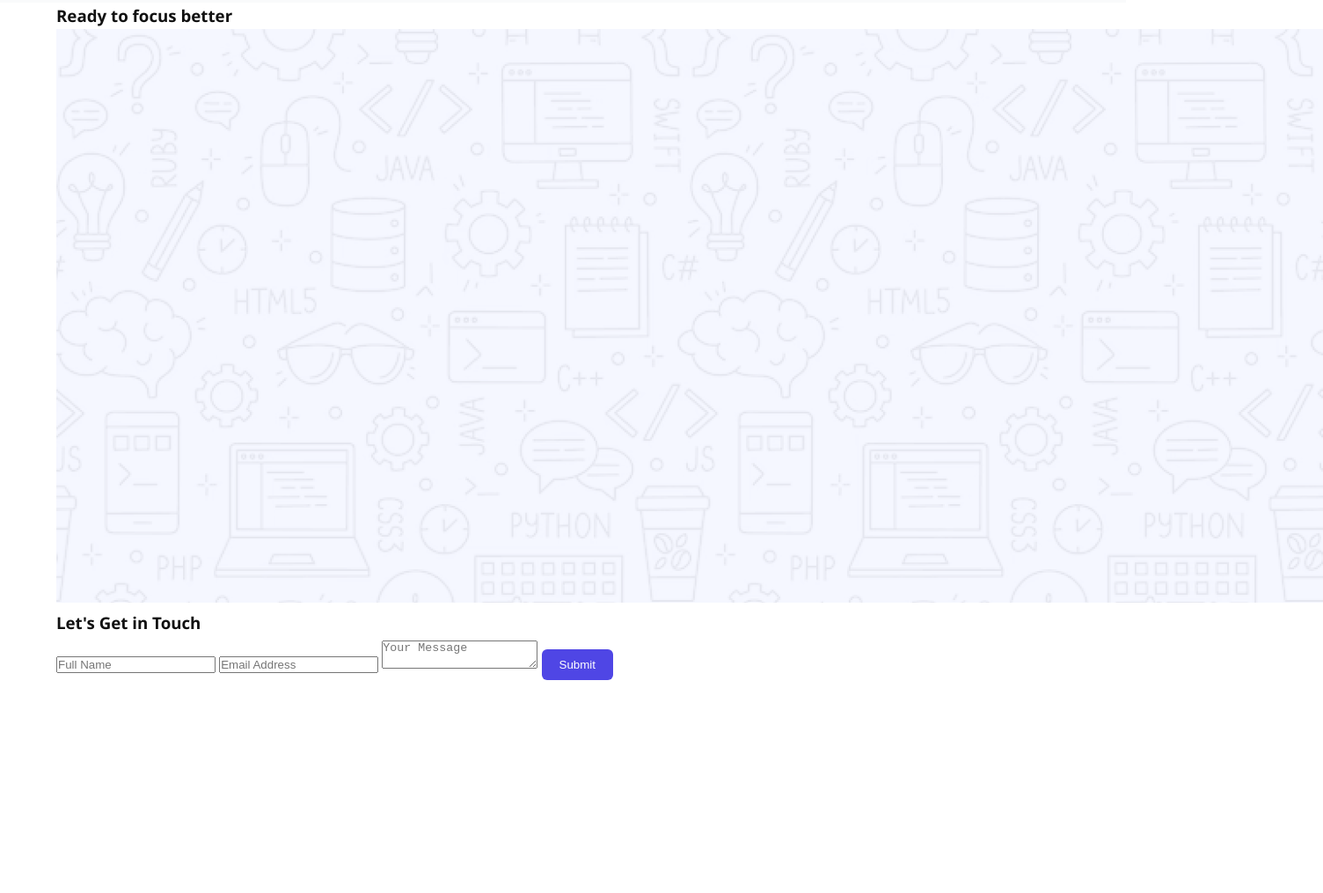
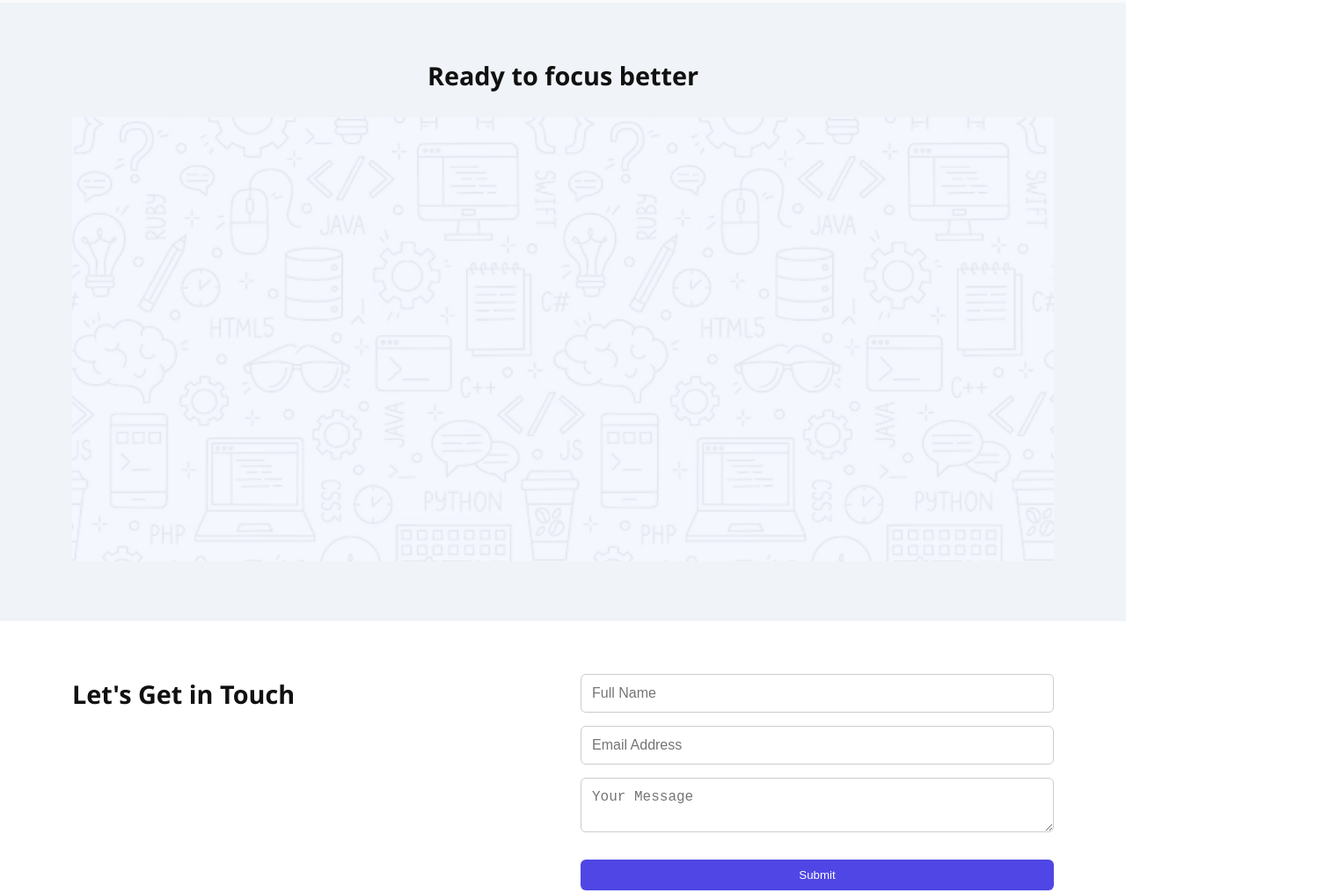
Before and after one commit to lamifaharia/phero1, a plain HTML site: page index.html in a window 1280 px wide. Shown: the part 873-1888 px from the top of the page at 88% size, 1504 px wide, since content can reach past the window. Before the commit the page ends 1646 px from the top, so only its background shows below. Drawn offline with Linux system fonts and the light colour scheme; files that its build step writes are made by us from their sources.

Commit message:
added some css features

```diff
--- a/styles/style.css
+++ b/styles/style.css
@@ -124,3 +124,59 @@ header {
   box-shadow: 0 2px 8px rgba(0,0,0,0.1);
   border-radius: 8px;
 }
+/* Feature Section */
+.feature {
+  padding: 60px 20px;
+  background-color: #f0f4f8;
+  text-align: center;
+}
+
+.feature h3 {
+  font-size: 1.8rem;
+  margin-bottom: 1.5rem;
+}
+
+.feature-img {
+  max-width: 100%;
+  height: auto;
+}
+
+/* Contact Section */
+.contact {
+  padding: 60px 20px;
+  background: #fff;
+}
+
+.contact-grid {
+  display: flex;
+  flex-wrap: wrap;
+  gap: 40px;
+  align-items: flex-start;
+}
+
+.contact-text {
+  flex: 1;
+  min-width: 250px;
+}
+
+.contact-text h3 {
+  font-size: 1.8rem;
+}
+
+.contact-form {
+  flex: 1;
+  min-width: 250px;
+  display: flex;
+  flex-direction: column;
+  gap: 15px;
+}
+
+.contact-form input,
+.contact-form textarea {
+  padding: 12px;
+  border: 1px solid #ccc;
+  border-radius: 6px;
+  font-size: 1rem;
+  width: 100%;
+  resize: vertical;
+}
```
